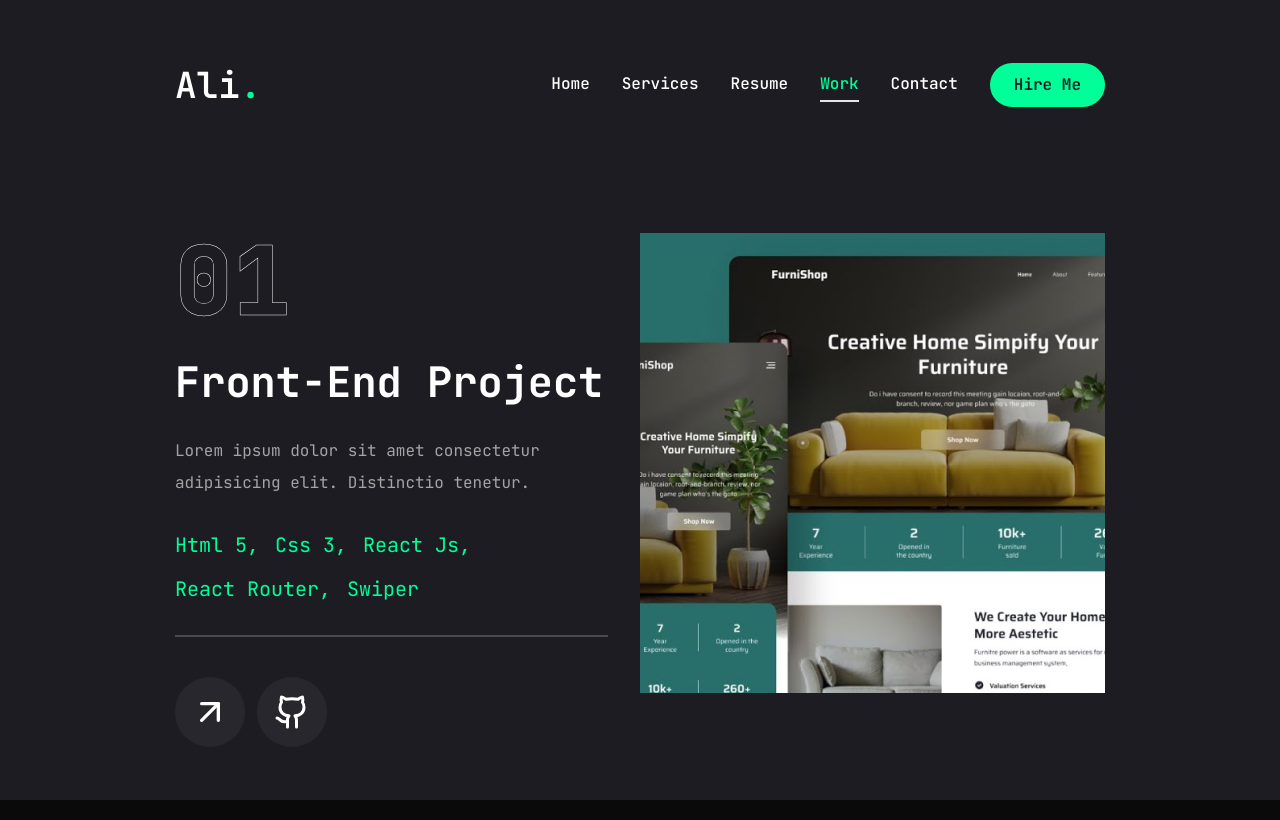
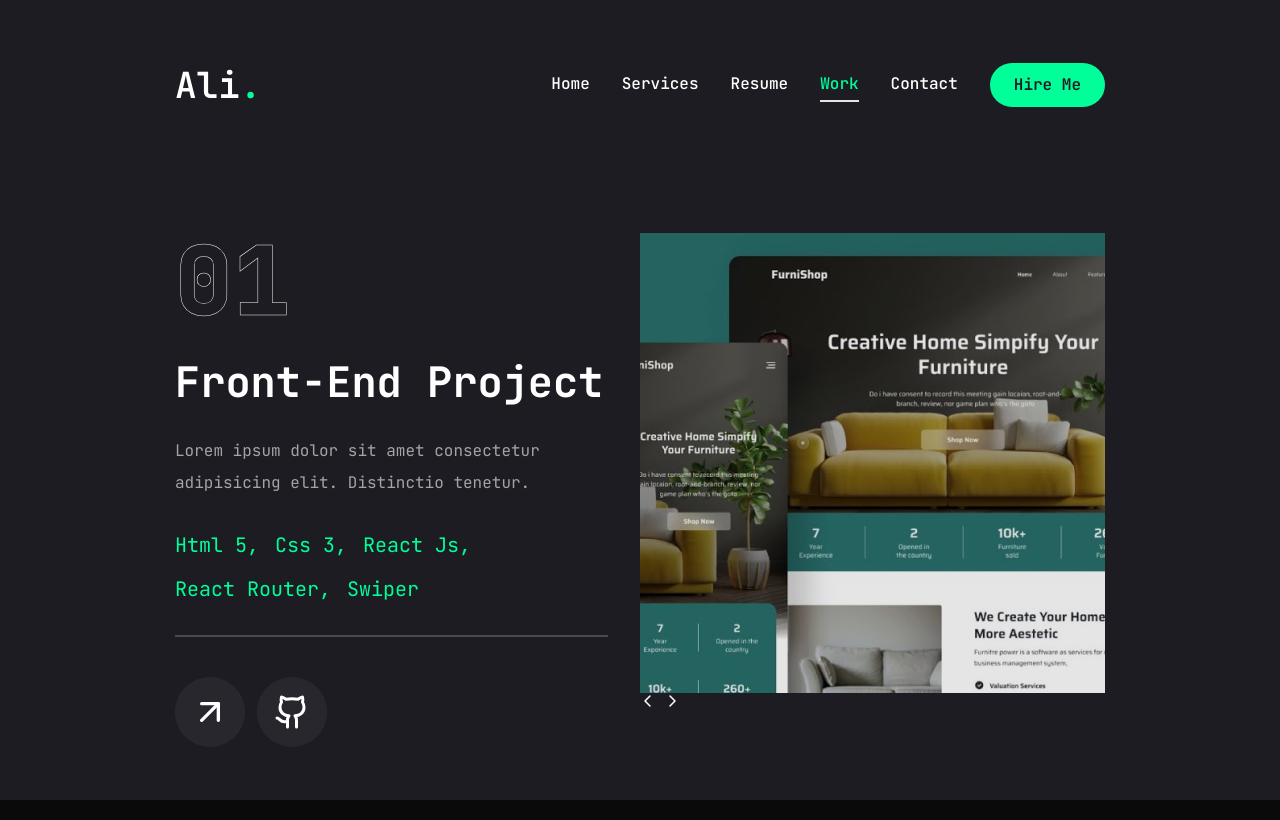
Before and after one commit to ali-khanix/portfolio, a Next.js app: page /work in a window 1280 px wide. Built offline with nearby package versions, Linux system fonts and the light colour scheme.

Commit message:
workslidersbtns

```diff
--- a/app/work/page.jsx
+++ b/app/work/page.jsx
@@ -15,6 +15,7 @@ import { Swiper, SwiperSlide } from "swiper/react";
 
 import "swiper/css";
 import Image from "next/image";
+import WorkSliderBtns from "@/components/WorkSliderBtns";
 
 const projects = [
   {
@@ -188,7 +189,7 @@ const Work = () => {
                   <SwiperSlide key={index} className="w-full">
                     <div className="h-[460px] relative group flex justify-center items-center bg-pink-50/20">
                       {/* Overlay */}
-                      <div className=""></div>
+                      <div className="absolute top-0 bottom-0 w-full bg-black/10 z-10"></div>
 
                       {/* Image */}
                       <div className="relative w-full h-full">
@@ -203,6 +204,12 @@ const Work = () => {
                   </SwiperSlide>
                 );
               })}
+
+              {/* Slider buttons */}
+              <WorkSliderBtns
+                containerStyles="flex gap-2 right-0 bottom-[calc(50% - 22px)] xl:bottom-0 z-20 w-full justify-between xl:w-max xl:justify-none"
+                btnStyles={"cursor-pointer"}
+              />
             </Swiper>
           </div>
         </div>
--- /dev/null
+++ b/components/WorkSliderBtns.jsx
@@ -0,0 +1,21 @@
+"use client";
+
+import { useSwiper } from "swiper/react";
+import { PiCaretLeftBold, PiCaretRightBold } from "react-icons/pi";
+
+const WorkSliderBtns = ({ containerStyles, btnStyles, iconsStyles }) => {
+  const swiper = useSwiper();
+  return (
+    <div className={containerStyles}>
+      <button className={btnStyles} onClick={() => swiper.slidePrev()}>
+        <PiCaretLeftBold className={iconsStyles} />
+      </button>
+
+      <button className={btnStyles} onClick={() => swiper.slideNext()}>
+        <PiCaretRightBold className={iconsStyles} />
+      </button>
+    </div>
+  );
+};
+
+export default WorkSliderBtns;
```
Also changed, not shown: 1 other file (tests, documents, lock files or other folders).
